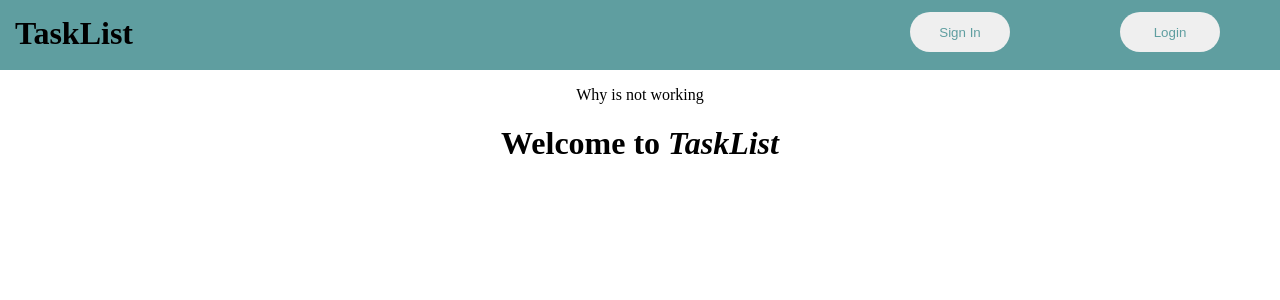
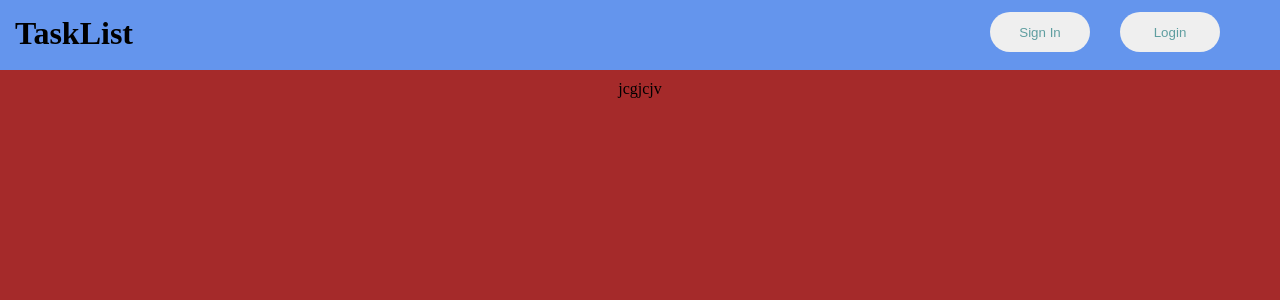
Before and after one commit to tdadadavid/Tasklist, a PHP site: page / in a window 1280 px wide. Shown: the top 300 px of the page. Run offline with PHP 8.4, Linux system fonts and the light colour scheme.

Commit message:
I added some changes

```diff
--- a/Displays/partials/body.php
+++ /dev/null
@@ -1,17 +0,0 @@
-<?php  ?>
-<!DOCTYPE HTML >
-<html lang="en">
-
-
-<body>
-
-    <h1 class="welcome">Welcome to <em>TaskList</em></h1>
-
-
-
-</body>
-
-
-
-
-</html>
--- a/Displays/partials/header.php
+++ b/Displays/partials/header.php
@@ -5,7 +5,7 @@
     <title>Todo</title>
     <link type="text/css" rel="stylesheet" href="Displays/styles.css">
 </head>
-<body>
+<body class="body">
 
         <header>
             <div class="logo">TaskList</div>
@@ -14,5 +14,14 @@
                     <button type =submit id="signin">Sign In</button>
                 </div>
         </header>
+
+        <main>
+            <div class="image-con">
+<!--                <img src="Displays/to do image.jpg" alt="No image loaded">-->
+                    jcgjcjv
+
+            </div>
+        </main>
+
+
 </body>
-        <p>Why is not working</p>
--- a/Displays/styles.css
+++ b/Displays/styles.css
@@ -1,17 +1,19 @@
 body{
-    background:white;
+    background:Brown;
     margin: 0;
     padding: 0;
     text-align: center;
+    display: grid;
 }
 
 header{
-    background: cadetblue;
+    background: cornflowerblue;
     /*display: grid;*/
     width:100%;
     height:70px;
     justify-content: left;
     align-self:center;
+    margin-bottom: 10px;
     /*padding: 30px;*/
     /*grid-template-columns: 15% 10% 30% 10% 25%  ;*/
 
@@ -40,9 +42,9 @@ div.nav button{
     height:40px;
     width:100px;
     margin-right:60px;
-    margin-left:50px;
+    margin-left:20px;
     border-top-width: 3px;
-    border-radius: 20px;
+    border-radius: 50px;
     border-color: transparent;
     padding:10px;
     align-content: center;
@@ -53,10 +55,10 @@ div.nav button{
     display:grid;
     height:40px;
     width:100px;
-    margin-right:60px;
-    margin-left:50px;
+    margin-right:10px;
+    margin-left:20px;
     border-top-width: 3px;
-    border-radius: 20px;
+    border-radius: 50px;
     border-color: transparent;
     padding:10px;
     align-content: center;
@@ -69,8 +71,32 @@ div.nav button{
     border-color:silver;
 }
 
+.signin:active {
+    background-color: #3e8e41;
+    box-shadow: 0 5px #666;
+    transform: translateY(4px);
+}
+
 #login:hover {
     background:silver;
     opacity:0.9;
     border-color:silver;
 }
+
+.login:active {
+    background-color: #3e8e41;
+    box-shadow: 0 5px #666;
+    transform: translateY(4px);
+}
+
+#image-con{
+    height: 600px;
+    width: 500px;
+    background: black;
+}
+
+/*div img{*/
+/*    height:60000px;*/
+/*    width:500px;*/
+/*    object-fit: cover;*/
+/*}*/
--- a/index.php
+++ b/index.php
@@ -4,5 +4,5 @@
     /* this is a project to create a todo-list
     whereby one can add , edit , and confirm finished
     when done and delete task */
-require "Displays/partials/body.php";
+
  require "Displays/partials/footer.php";
```
Also changed, not shown: Displays/to do image.jpg (added), 1 other file.
